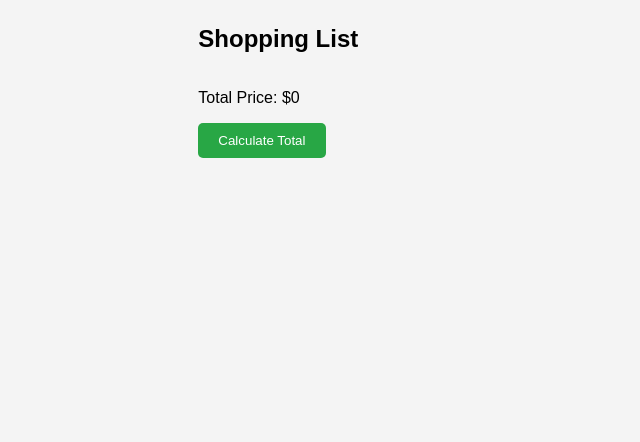
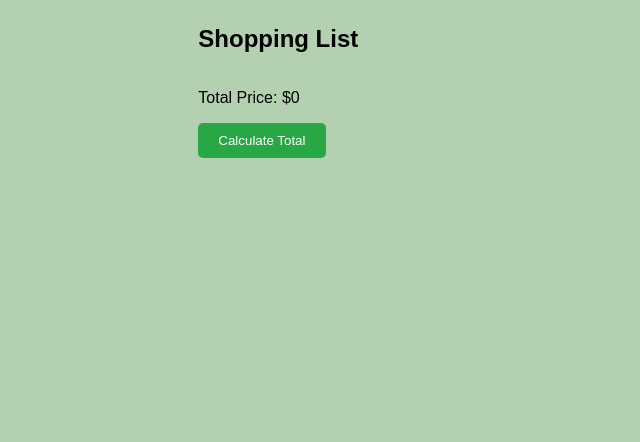
Before and after one commit to nilanjana07/Stationary_shop, a website: page frontend/index.html in a window 1280 px wide. Shown: the part 358-800 px from the top of the page, without its empty margins (319-959 px from the left). Drawn offline with Linux system fonts and the light colour scheme; no server answers.

Commit message:
css alter

```diff
--- a/frontend/styles.css
+++ b/frontend/styles.css
@@ -1,6 +1,6 @@
 body {
     font-family: Arial, sans-serif;
-    background-color: #f4f4f4;
+    background-color: #b3d1b0;
     margin: 0;
     padding: 0;
     display: flex;
```
